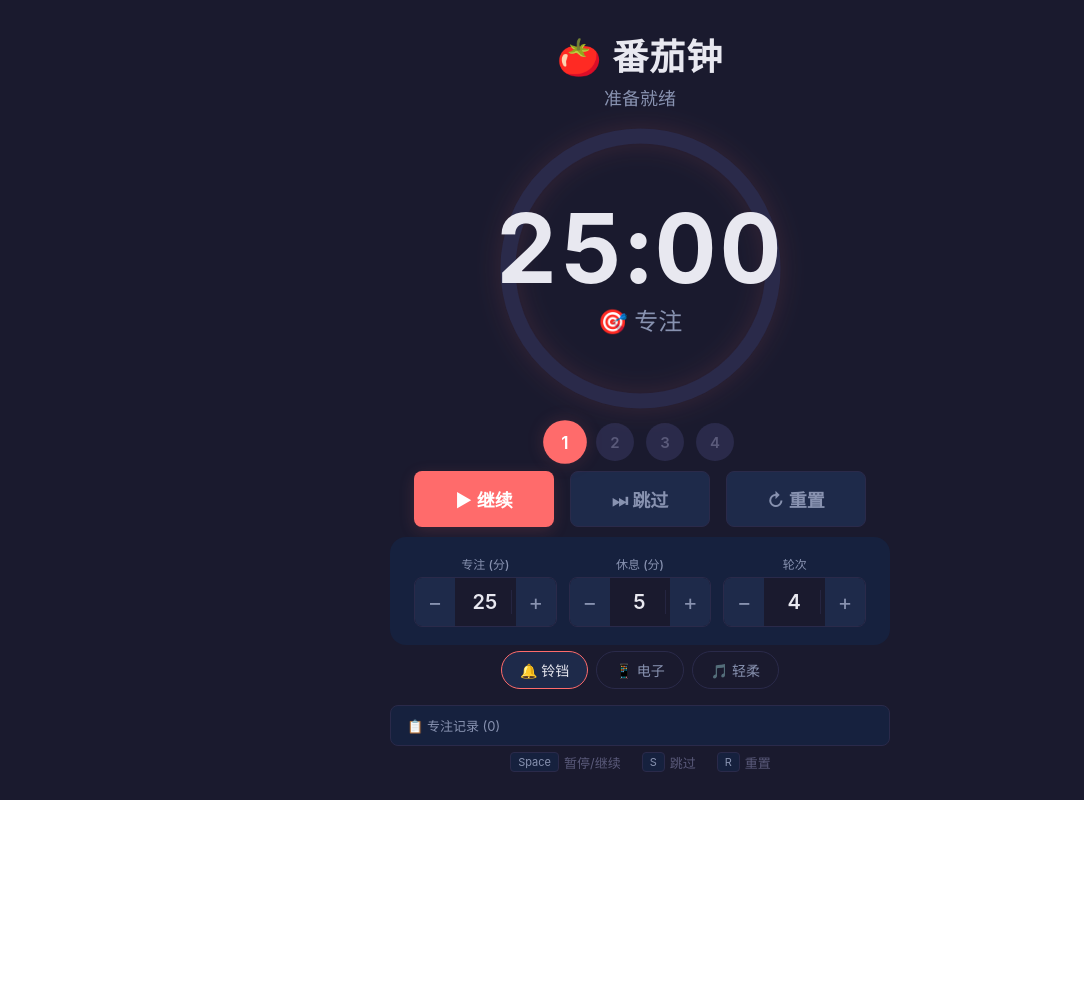
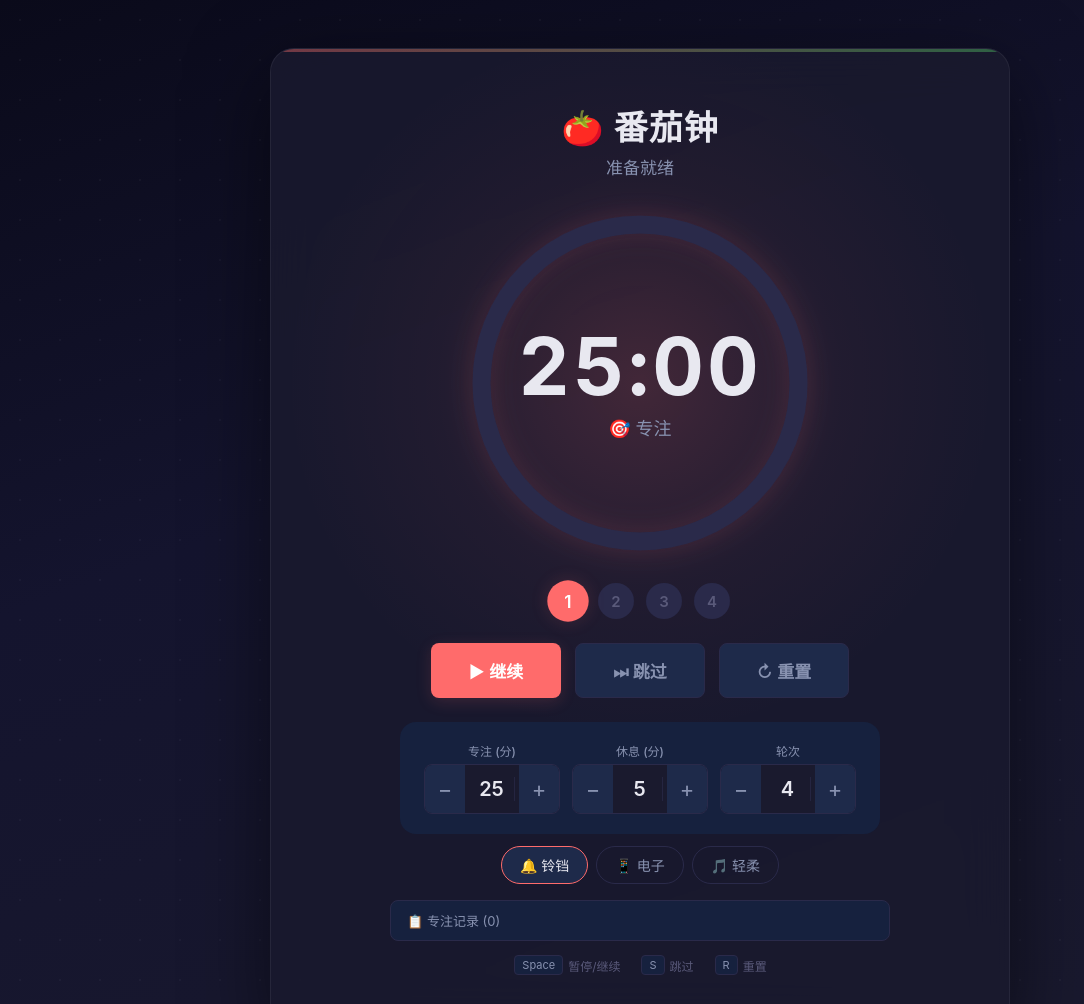
Before and after one commit to 2716815697/pomodoro-web, a plain HTML site: page pomodoro-web/index.html in a window 1280 px wide. Shown: the top 1004 px of the page, without its empty margins (0-1084 px from the left). Before the commit the page ends 800 px from the top, so only its background shows below. Drawn offline with Linux system fonts and the light colour scheme.

Commit message:
界面美化：毛玻璃卡片 + 背景光晕 + 点阵纹理

```diff
--- a/pomodoro-web/css/style.css
+++ b/pomodoro-web/css/style.css
@@ -89,6 +89,26 @@ body {
   width: 260px;
   height: 260px;
   margin: 0 auto 24px;
+}
+
+/* 背景光晕 */
+.timer-ring::before {
+  content: '';
+  position: absolute;
+  top: 50%;
+  left: 50%;
+  width: 180%;
+  height: 180%;
+  transform: translate(-50%, -50%);
+  background: radial-gradient(ellipse, rgba(255, 107, 107, 0.18) 0%, rgba(255, 107, 107, 0.04) 40%, transparent 70%);
+  border-radius: 50%;
+  pointer-events: none;
+  z-index: -1;
+  transition: background 0.5s;
+}
+
+.timer-ring.break::before {
+  background: radial-gradient(ellipse, rgba(81, 207, 102, 0.18) 0%, rgba(81, 207, 102, 0.04) 40%, transparent 70%);
 }
 
 .timer-ring svg {
@@ -456,81 +476,84 @@ body {
   .keyboard-hints { flex-wrap: wrap; gap: 8px; }
 }
 
-/* ====== 桌面全屏 ≥768px ====== */
+/* ====== 桌面玻璃卡片 ≥768px ====== */
 @media (min-width: 768px) {
   body {
-    padding: 0;
-    overflow: hidden;
-    background: linear-gradient(160deg, #0a0a1a 0%, #14142e 40%, #1a1a2e 100%);
+    padding: 32px;
+    background:
+      radial-gradient(rgba(255, 255, 255, 0.03) 1px, transparent 1px),
+      linear-gradient(160deg, #0a0a1a 0%, #14142e 40%, #1a1a2e 100%);
+    background-size: 36px 36px, 100%;
   }
+
   .card {
-    max-width: none;
+    max-width: 680px;
     width: 100%;
-    height: 100vh;
-    border-radius: 0;
-    box-shadow: none;
-    padding: 20px 64px;
-    display: flex;
-    flex-direction: column;
+    background: rgba(26, 26, 46, 0.88);
+    backdrop-filter: blur(24px);
+    -webkit-backdrop-filter: blur(24px);
+    border: 1px solid rgba(255, 255, 255, 0.06);
+    border-radius: var(--radius-lg);
+    box-shadow: 0 24px 80px rgba(0, 0, 0, 0.5);
+    padding: 44px 52px;
     overflow: hidden;
   }
-  .card::before { display: none; }
 
-  /* 固定高度区域，不压缩 */
-  .card-header { flex-shrink: 0; margin-bottom: 4px; }
-  .card-header h1 { font-size: 32px; }
-  .card-header .subtitle { font-size: 16px; margin-top: 4px; }
-  .round-track { flex-shrink: 0; margin-bottom: 10px; gap: 12px; }
+  .card::before {
+    display: block;
+    opacity: 0.4;
+  }
+
+  .card-header { margin-bottom: 24px; }
+  .card-header h1 { font-size: 30px; }
+  .card-header .subtitle { font-size: 15px; margin-top: 4px; }
+
+  .timer-ring {
+    width: 320px;
+    height: 320px;
+    margin: 0 auto 20px;
+  }
+  .timer-ring::before {
+    width: 200%;
+    height: 200%;
+  }
+  .timer-text .time { font-size: 72px; }
+  .timer-text .phase-label { font-size: 17px; }
+
+  .round-track { margin-bottom: 24px; gap: 12px; }
   .round-dot { width: 34px; height: 34px; font-size: 14px; }
-  .controls { flex-shrink: 0; margin-bottom: 10px; gap: 16px; }
+
+  .controls { gap: 14px; margin-bottom: 24px; }
   .btn { padding: 12px 28px; font-size: 16px; min-width: 120px; }
   .controls .btn-primary { flex: none; }
-  .settings { flex-shrink: 0; margin: 0 auto 6px; padding: 16px 20px; max-width: 420px; }
+
+  .settings { margin: 0 auto 12px; padding: 18px 20px; max-width: 440px; }
   .settings .num-stepper input { font-size: 18px; padding: 10px 4px; }
   .settings .step-btn { width: 36px; font-size: 20px; }
-  .sound-selector { flex-shrink: 0; }
+
+  .sound-selector { margin-bottom: 0; }
   .sound-selector button { font-size: 14px; padding: 8px 18px; }
-  .history-section {
-    flex-shrink: 0;
-    margin: 6px auto 0;
-  }
+
+  .history-section { margin: 10px auto 0; max-width: 440px; }
   .history-toggle { font-size: 14px; padding: 10px 16px; }
-  .keyboard-hints { flex-shrink: 0; margin-top: 6px; gap: 20px; font-size: 13px; }
 
-  /* 倒计时环填满剩余空间 */
-  .timer-ring {
-    flex: 1;
-    min-height: 0;
-    width: auto;
-    height: auto;
-    margin: 4px auto;
-    align-self: center;
-    aspect-ratio: 1;
-    max-width: min(460px, 50vh);
-    max-height: min(460px, 50vh);
-  }
-  .timer-ring svg {
-    width: 100%;
-    height: 100%;
-    transform: rotate(-90deg);
-  }
-  .timer-text .time { font-size: clamp(56px, 12vh, 96px); }
-  .timer-text .phase-label { font-size: clamp(16px, 3vh, 22px); margin-top: 6px; }
+  .keyboard-hints { margin-top: 14px; gap: 20px; font-size: 12px; }
 }
 
 @media (min-width: 1200px) {
-  .card { padding: 28px 120px; }
-  .card-header h1 { font-size: 36px; }
-  .card-header .subtitle { font-size: 18px; }
-  .timer-ring { max-width: min(520px, 55vh); max-height: min(520px, 55vh); }
-  .timer-text .time { font-size: clamp(64px, 12vh, 110px); }
-  .timer-text .phase-label { font-size: clamp(18px, 3vh, 24px); }
-  .round-dot { width: 38px; height: 38px; font-size: 15px; }
-  .btn { padding: 14px 36px; font-size: 18px; min-width: 140px; }
-  .settings { max-width: 500px; padding: 18px 24px; }
+  body { padding: 48px; background-size: 40px 40px, 100%; }
+  .card { max-width: 740px; padding: 52px 64px; }
+  .card-header h1 { font-size: 34px; }
+  .card-header .subtitle { font-size: 17px; }
+  .timer-ring { width: 360px; height: 360px; }
+  .timer-text .time { font-size: 80px; }
+  .timer-text .phase-label { font-size: 18px; }
+  .round-dot { width: 36px; height: 36px; font-size: 15px; }
+  .btn { padding: 14px 32px; font-size: 17px; min-width: 130px; }
+  .settings { max-width: 480px; padding: 20px 24px; }
   .settings .num-stepper input { font-size: 20px; padding: 12px 4px; }
   .settings .step-btn { width: 40px; font-size: 22px; }
-  .history-section { max-width: 500px; }
+  .history-section { max-width: 480px; }
 }
 
 /* ====== 专注记录 ====== */
```
